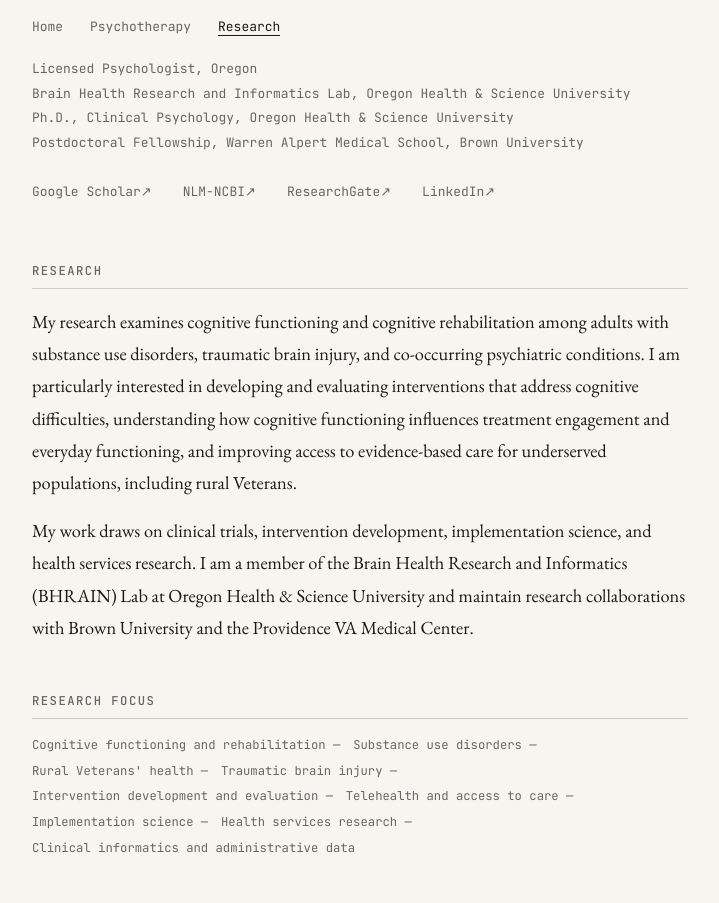
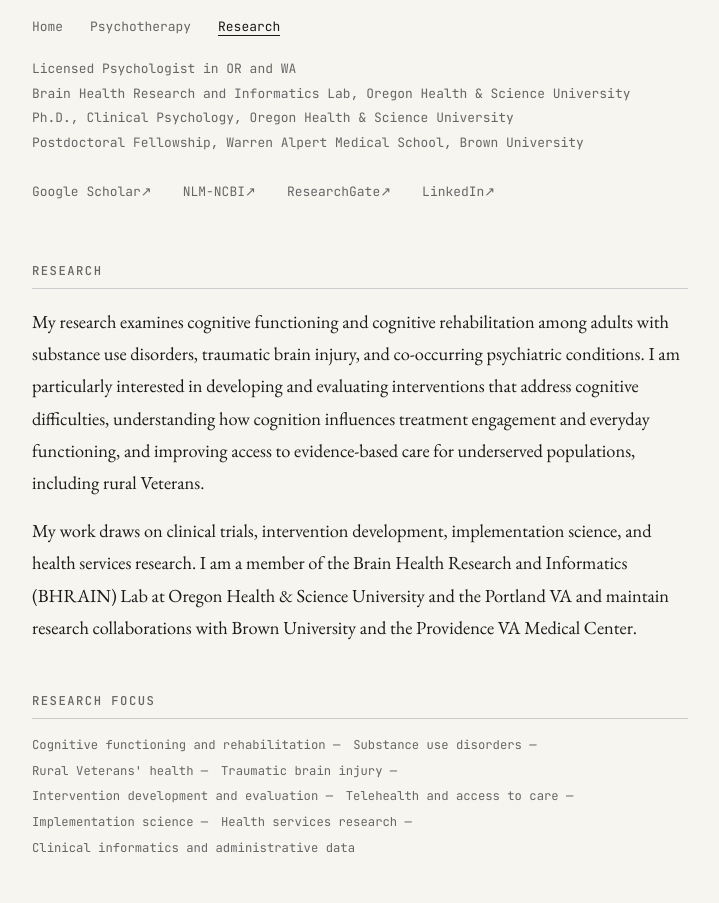
Before and after one commit to drkateshirley/drkateshirley.github.io, a plain HTML site: page research.html in a window 1280 px wide. Shown: the part 170-1073 px from the top of the page, without its empty margins (280-999 px from the left). Drawn offline with nearby package versions, Linux system fonts and the light colour scheme.

Commit message:
Update research.html

```diff
--- a/research.html
+++ b/research.html
@@ -234,7 +234,7 @@
     </nav>
 
     <div class="meta">
-      Licensed Psychologist, Oregon<br>
+      Licensed Psychologist in OR and WA<br>
       Brain Health Research and Informatics Lab, Oregon Health &amp; Science University<br>
       Ph.D., Clinical Psychology, Oregon Health &amp; Science University<br>
       Postdoctoral Fellowship, Warren Alpert Medical School, Brown University<br>
@@ -267,7 +267,7 @@
         among adults with substance use disorders, traumatic brain injury, and
         co-occurring psychiatric conditions. I am particularly interested in
         developing and evaluating interventions that address cognitive difficulties,
-        understanding how cognitive functioning influences treatment engagement
+        understanding how cognition influences treatment engagement
         and everyday functioning, and improving access to evidence-based care for
         underserved populations, including rural Veterans.
       </p>
@@ -276,7 +276,7 @@
         My work draws on clinical trials, intervention development, implementation
         science, and health services research. I am a member of the Brain Health
         Research and Informatics (BHRAIN) Lab at Oregon Health &amp; Science
-        University and maintain research collaborations with Brown University
+        University and the Portland VA and maintain research collaborations with Brown University
         and the Providence VA Medical Center.
       </p>
     </section>
```
